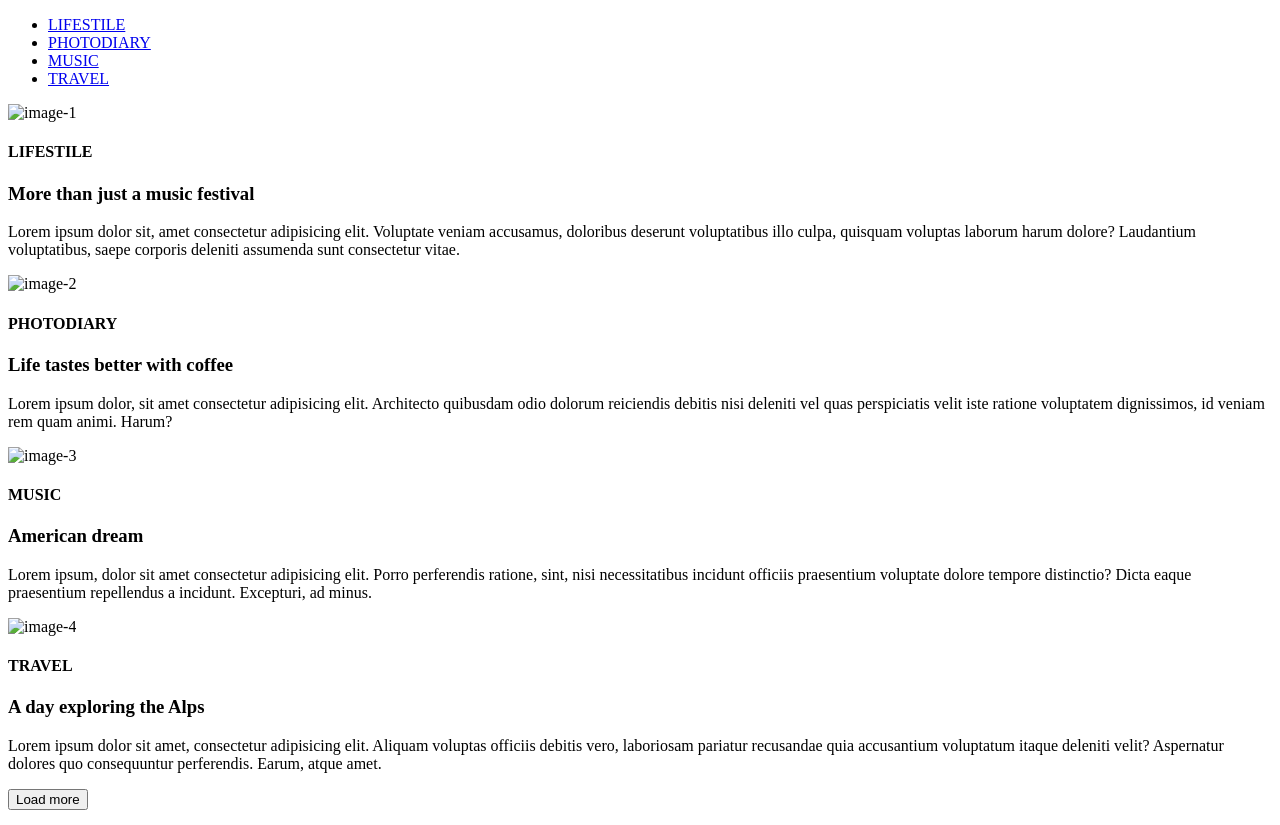
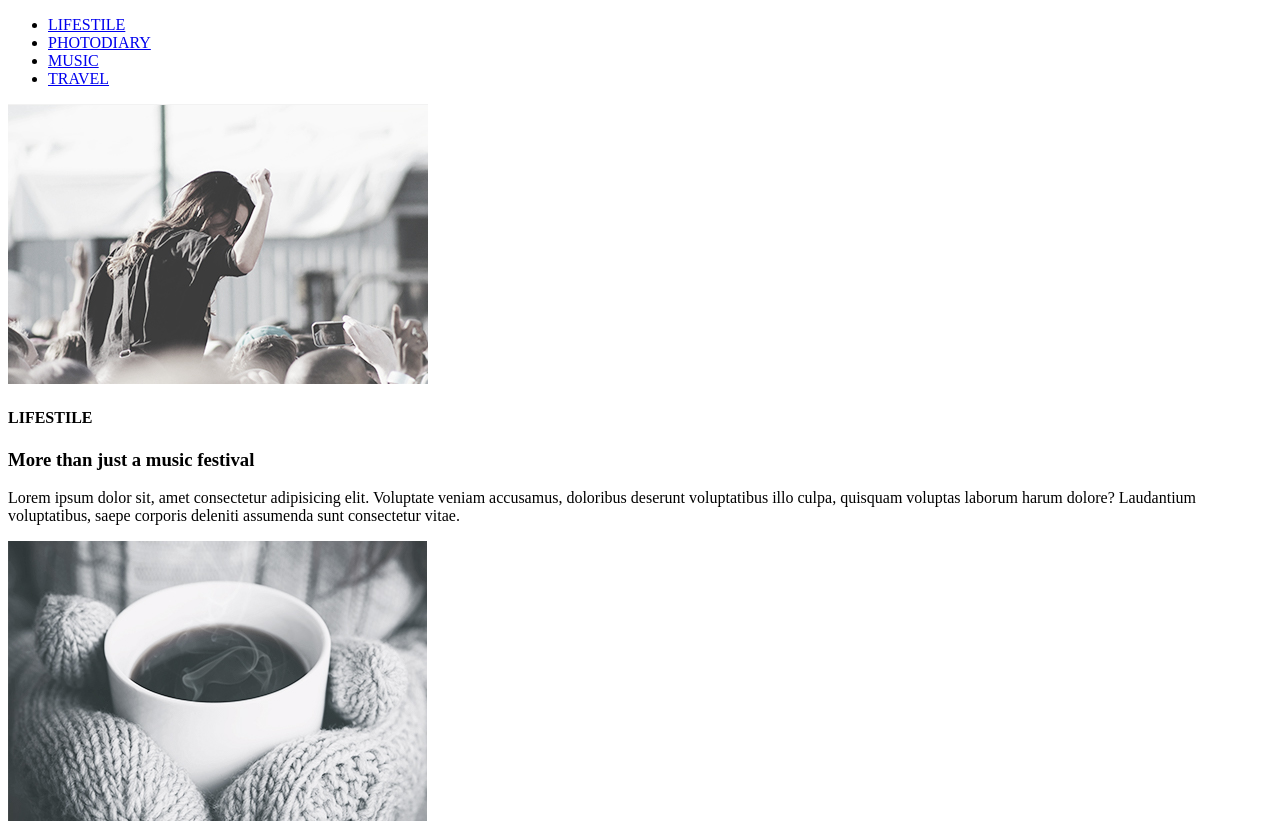
Before and after one commit to Avmary/home_work_1, a plain HTML site: page index.html in a window 1280 px wide. Shown: the top 825 px of the page. Drawn offline with Linux system fonts and the light colour scheme; the site is published under a folder, as on GitHub Pages, so addresses that start at the root find nothing.

Commit message:
fix images way

```diff
--- a/index.html
+++ b/index.html
@@ -21,7 +21,7 @@
       <!-- #box 1 -->
       <div class="box">
         <div class="img-wrapper">
-          <img src="/img/image-1.jpg" alt="image-1" />
+          <img src="img/image-1.jpg" alt="image-1" />
         </div>
         <h4>LIFESTILE</h4>
         <h3>More than just a music festival</h3>
@@ -36,7 +36,7 @@
       <!-- #box 2 -->
       <div class="box">
         <div class="img-wrapper">
-          <img src="/img/image-2.jpg" alt="image-2" />
+          <img src="img/image-2.jpg" alt="image-2" />
         </div>
         <h4>PHOTODIARY</h4>
         <h3>Life tastes better with coffee</h3>
@@ -51,7 +51,7 @@
       <!-- #box 3 -->
       <div class="box">
         <div class="img-wrapper">
-          <img src="/img/image-3.jpg" alt="image-3" />
+          <img src="img/image-3.jpg" alt="image-3" />
         </div>
         <h4>MUSIC</h4>
         <h3>American dream</h3>
@@ -66,7 +66,7 @@
       <!-- #box 4 -->
       <div class="box">
         <div class="img-wrapper">
-          <img src="/img/image-4.jpg" alt="image-4" />
+          <img src="img/image-4.jpg" alt="image-4" />
         </div>
         <h4>TRAVEL</h4>
         <h3>A day exploring the Alps</h3>
```
